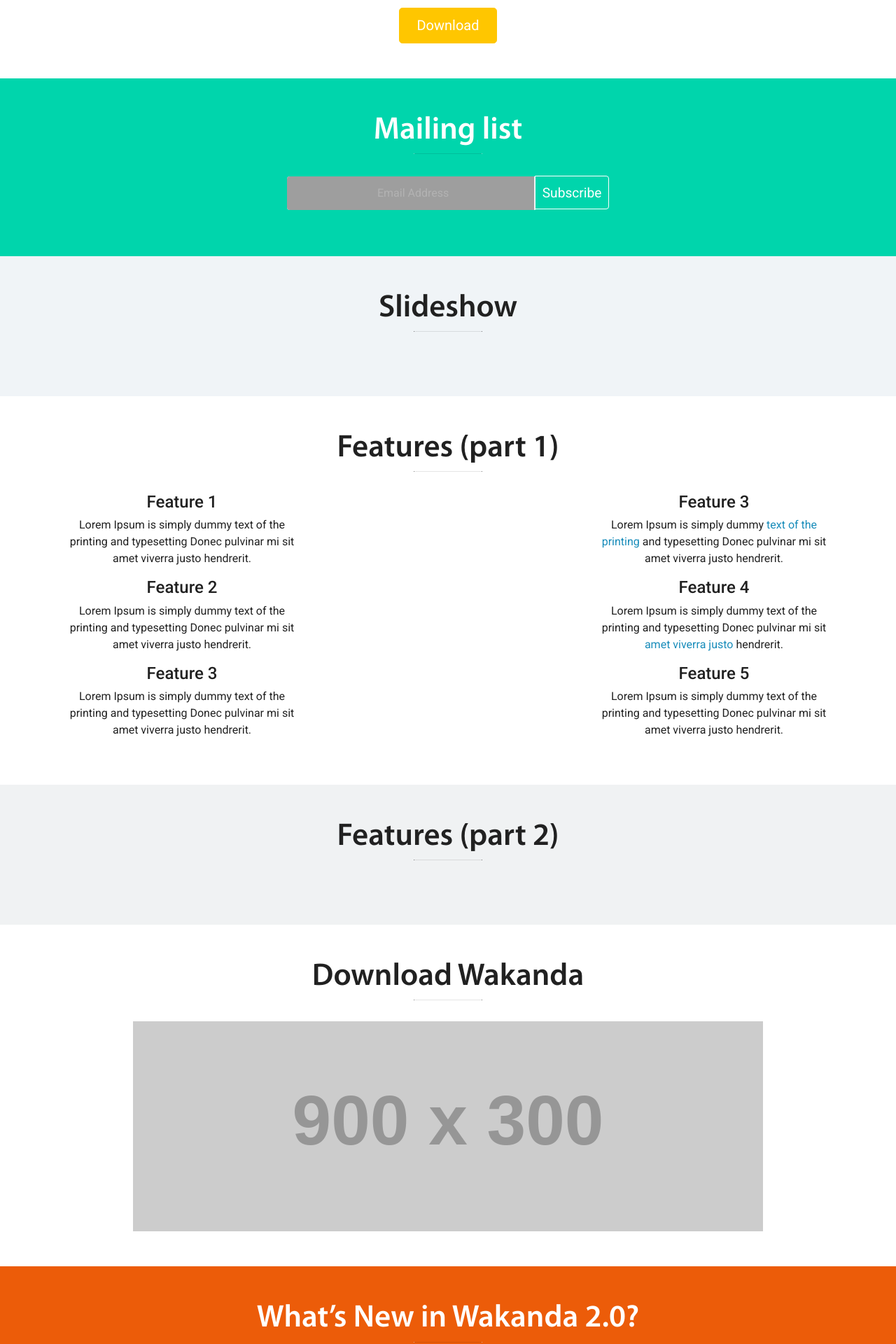
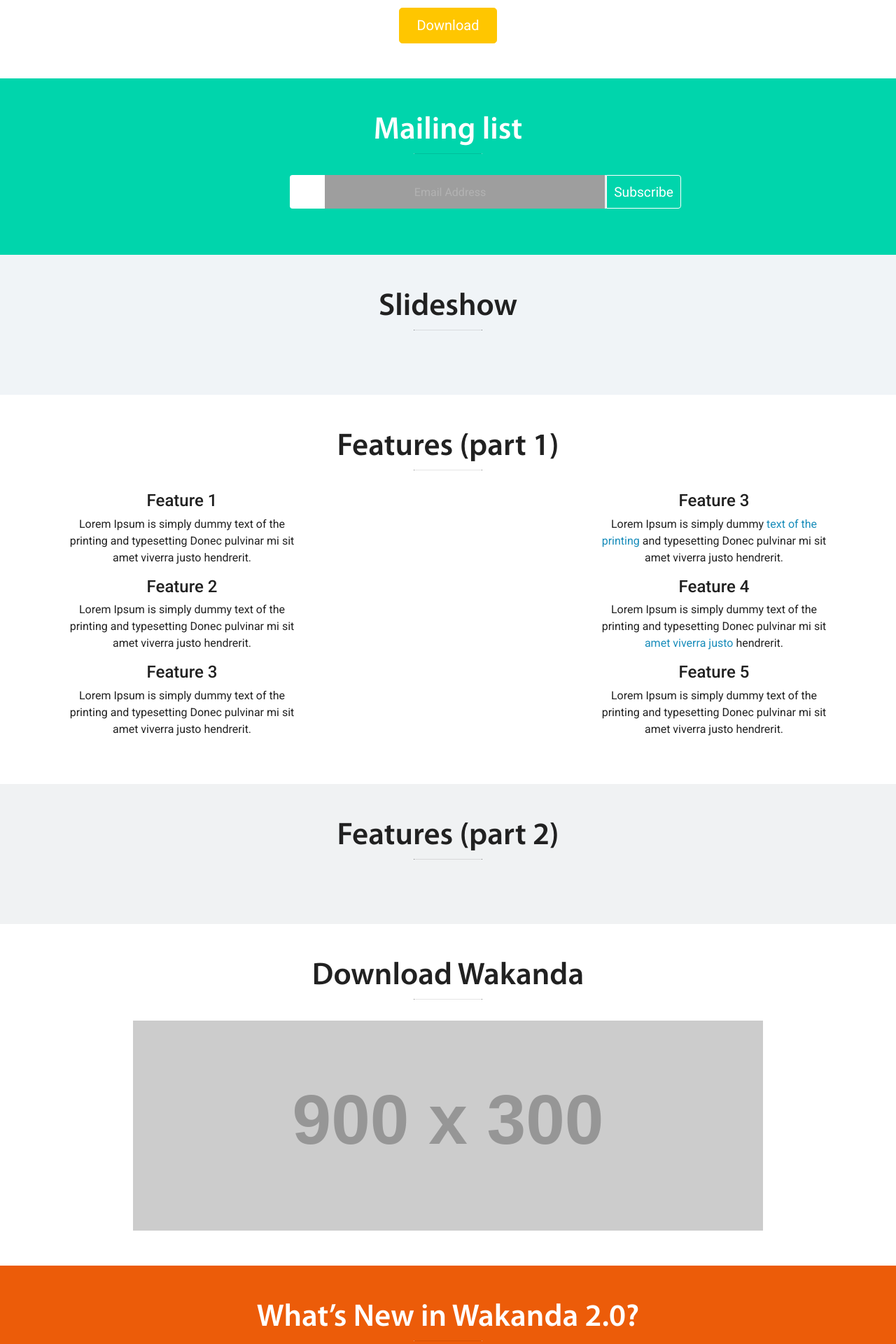
Before and after one commit to Slashtype/wakanda.io, a Jekyll site: the page built from index.html, in a window 1280 px wide. Shown: the part 472-2392 px from the top of the page at 70% size. Built offline with Jekyll 4.4.1, drawn with Linux system fonts in a browser that asks for light colours; grey boxes are pictures that could not be loaded.

Commit message:
Modify mailing list form

```diff
--- a/css/main.scss
+++ b/css/main.scss
@@ -137,13 +137,17 @@
 }
 .mailing{
 	margin-bottom: 1rem;
+	text-align: center;
 
 	input{
 		color: #c3c3c3;
 		text-align: center;
 	}
 	form{
-		text-align: center;
+    display: inline-block;
+    position: relative;
+    text-align: center;
+    width: 60%;
 	}
 	#ml-name{
 		background: #fff url("../img/nl-shadow.png") repeat-y right top;
@@ -152,7 +156,7 @@
 		border-radius: 4px 0 0 4px;
 		padding-left: 10px;
 		height: 48px;
-		width: 32%;
+		width: 68%;
 	}
 	#ml-email{
 		background-color: $input-bg;
@@ -173,8 +177,9 @@
 		margin-left: -5px;
 		padding-left: 10px;
 		padding-right: 10px;
-		position: relative;
-			top: 1px;
+		position: absolute;
+			top: 0;
+			right: 0;
 		height: 48px;
 	}
 }
```
